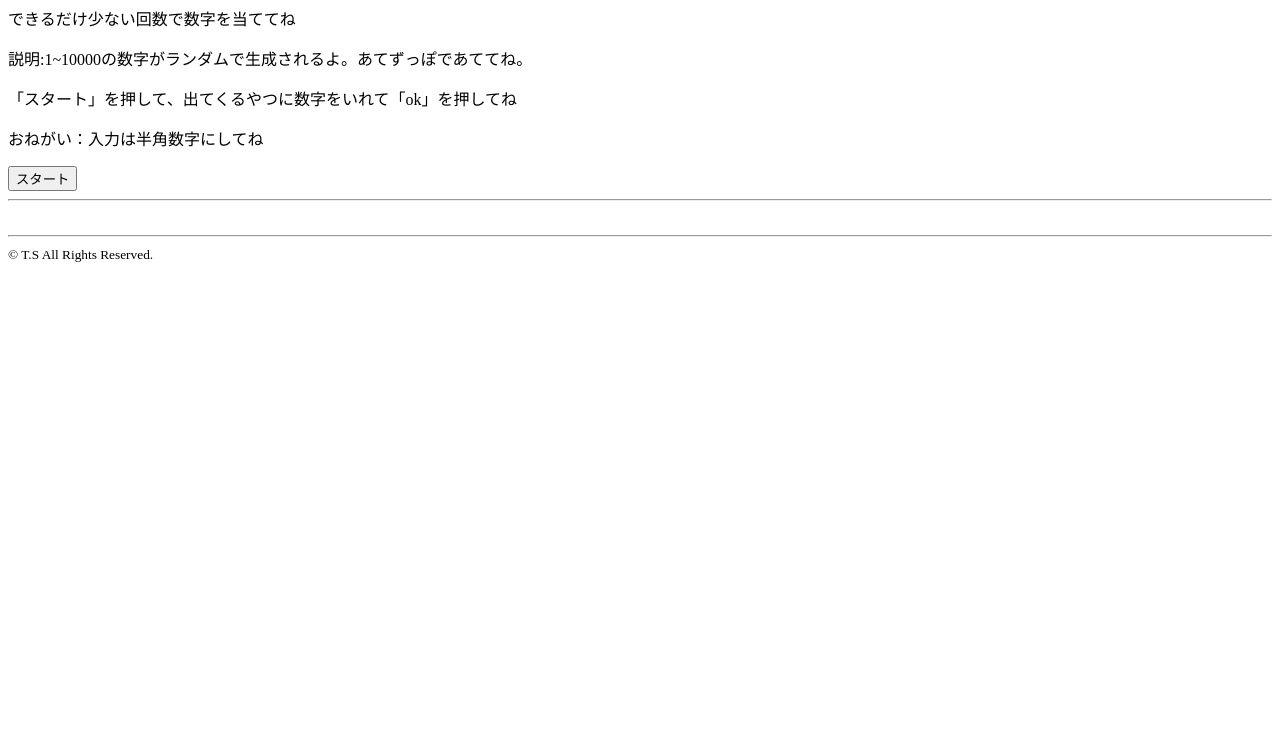
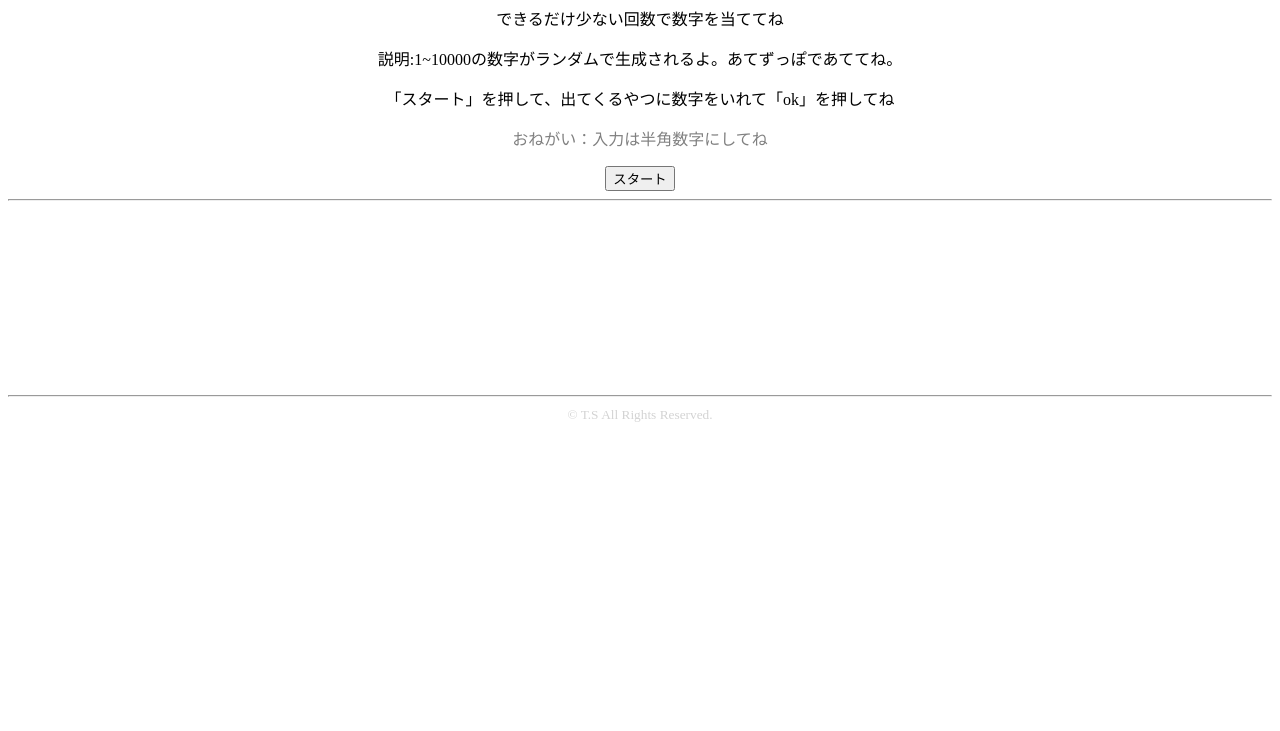
Before and after one commit to o-tori/NumberGame, a plain HTML site: page index.html in a window 1280 px wide. Shown: the part 69-800 px from the top of the page. Drawn offline with Linux system fonts and the light colour scheme.

Commit message:
fixed bug

```diff
--- a/index.html
+++ b/index.html
@@ -4,7 +4,7 @@
 <head>
 <meta charset ="utf-8">
 <meta name="viewport" content="width=device-width">
-<link rel="stylesheet" type="text/css" href="CSS For NumberGame.css">
+<link rel="stylesheet" type="text/css" href="NumberGame.css">
 <title>NumberGame</title>
 </head>
 
```
